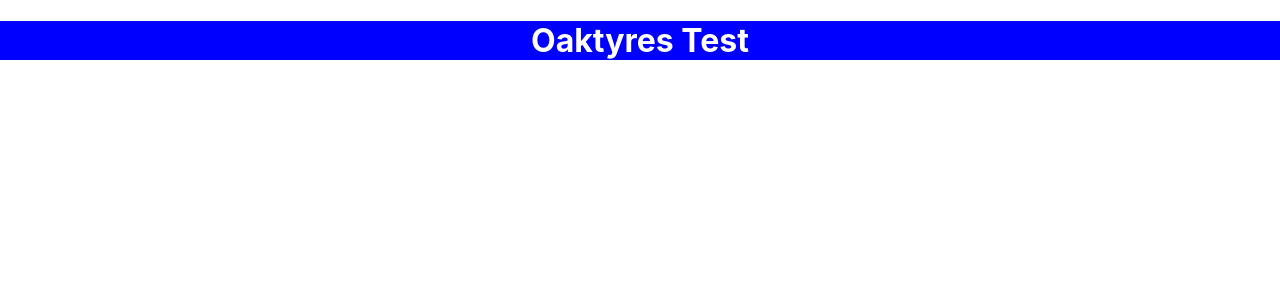
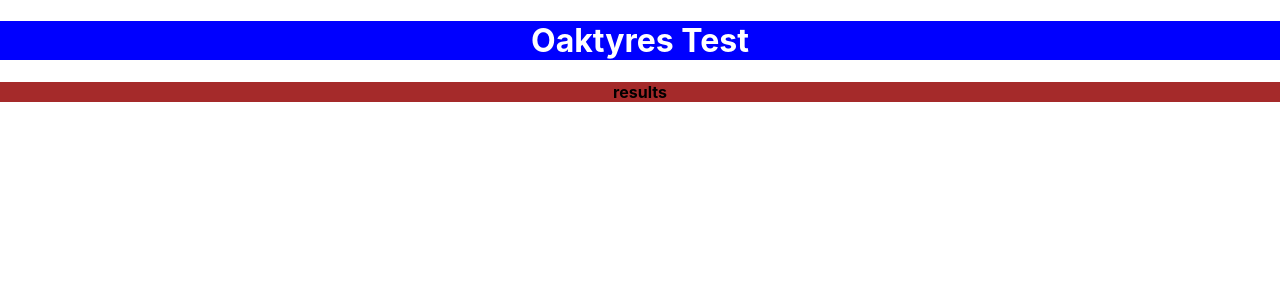
Before and after one commit to CharlieMallon/oaktyers-test, a React (Create React App) app: page / in a window 1280 px wide. Shown: the top 300 px of the page. Built offline with nearby package versions, Linux system fonts and the light colour scheme.

Commit message:
structure for searchPage added

```diff
--- a/src/App.js
+++ b/src/App.js
@@ -1,10 +1,12 @@
 import NavBar from './components/NavBar/NavBar';
 import './App.css';
+import SearchPage from './pages/SearchPage/searchPage';
 
 function App() {
   return (
     <div className="App">
       <NavBar/>
+      <SearchPage/>
     </div>
   );
 }
--- /dev/null
+++ b/src/pages/SearchPage/SearchPage.module.css
@@ -0,0 +1,3 @@
+.main{
+    background-color: brown;
+}
--- /dev/null
+++ b/src/pages/SearchPage/searchPage.jsx
@@ -0,0 +1,14 @@
+import React, { useState } from "react";
+import styles from "./SearchPage.module.css"
+
+const SearchPage = () => {
+    // boxes for ?page and ?per_page go here
+    // result cards go here
+    return (
+        <div className = {styles.main}>
+            <h4>results</h4>
+        </div>
+    )
+}
+
+export default SearchPage
```
